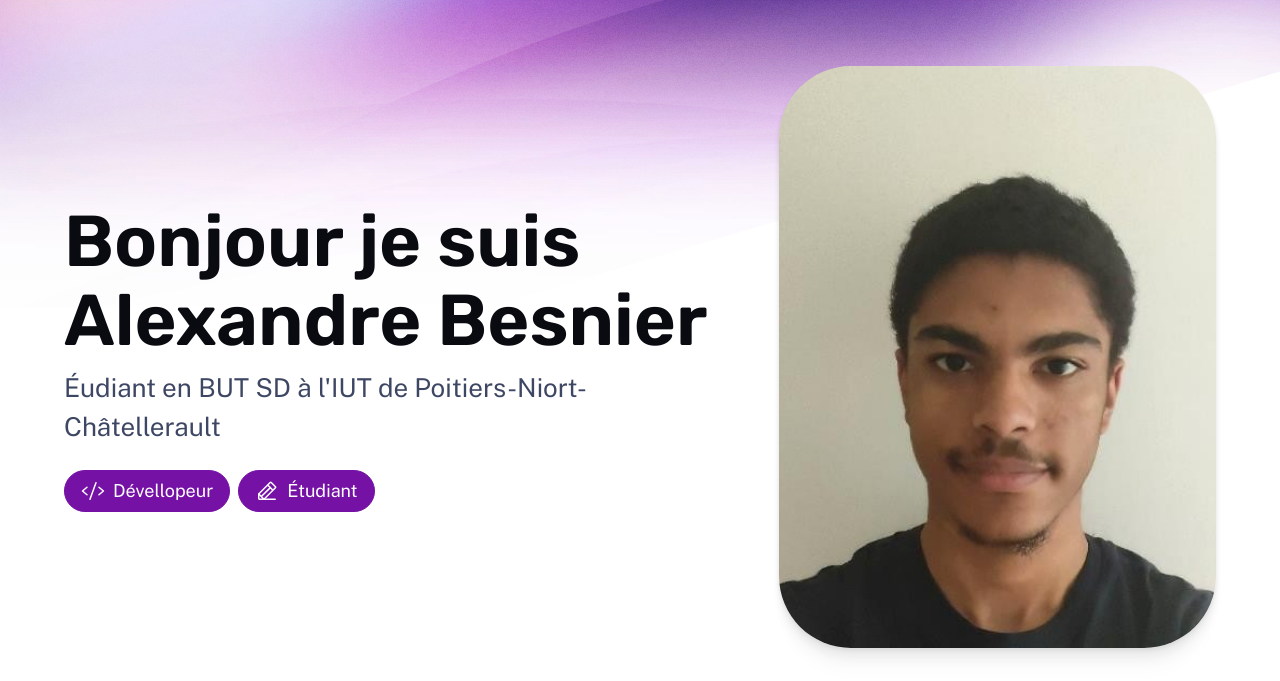
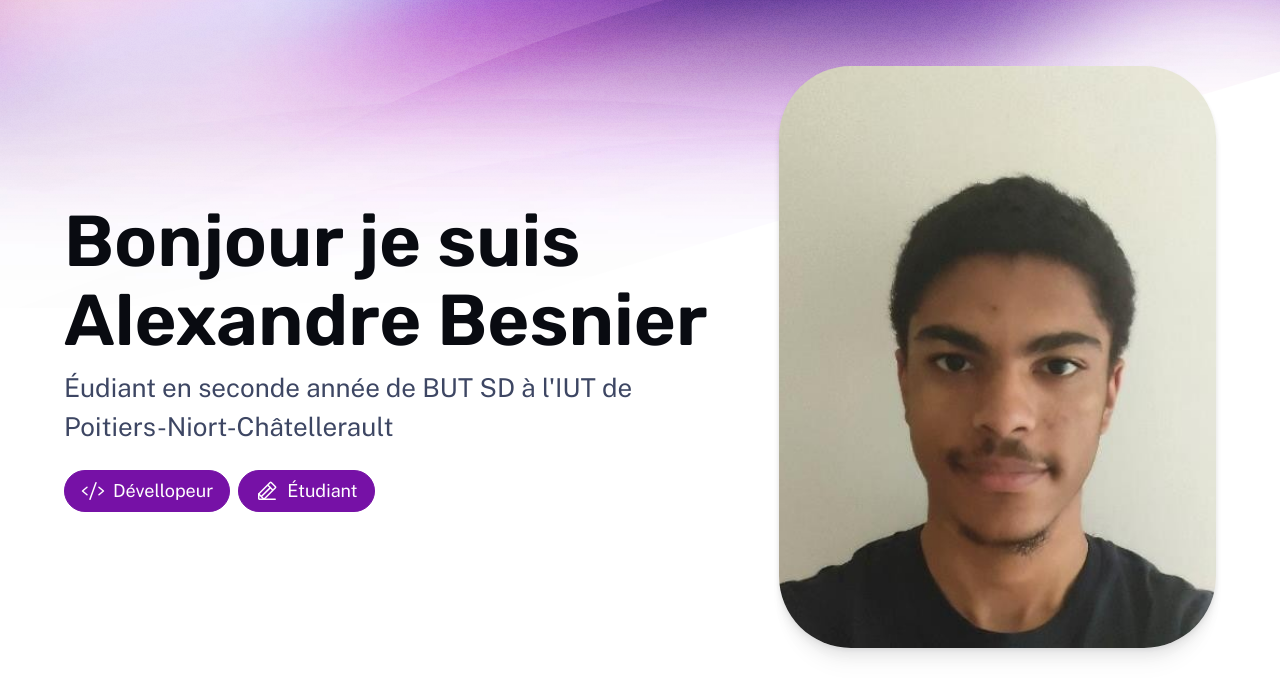
Before and after one commit to aL00ss/portfolio_alexandre_besnier, an Astro site: page / in a window 1280 px wide. Shown: the part 119-800 px from the top of the page. Built offline with nearby package versions, Linux system fonts and the light colour scheme; Astro itself is replaced by a stand-in of ours.

Commit message:
Update index.astro

```diff
--- a/src/pages/index.astro
+++ b/src/pages/index.astro
@@ -31,7 +31,7 @@ const projects = (await getCollection('work'))
 			<header class="hero">
 				<Hero
 					title="Bonjour je suis Alexandre Besnier"
-					tagline="Éudiant en BUT SD à l'IUT de Poitiers-Niort-Châtellerault "
+					tagline="Éudiant en seconde année de BUT SD à l'IUT de Poitiers-Niort-Châtellerault "
 					align="start"
 				>
 					<div class="roles">
```
